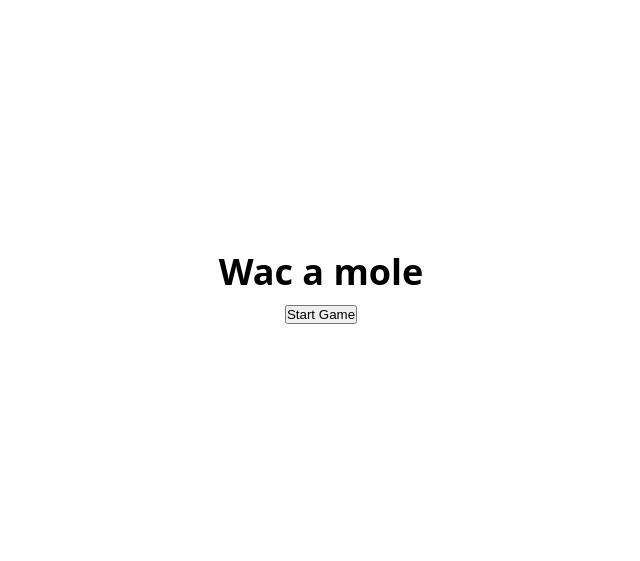
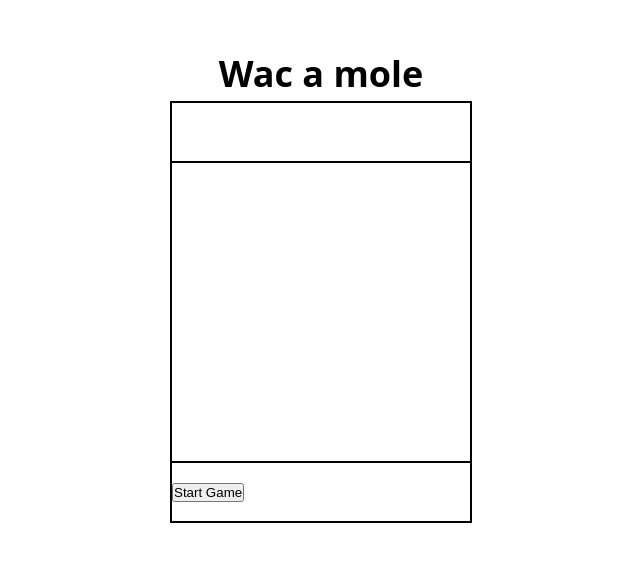
Before and after one commit to rjsudhin/wac-a-mole-game, a plain HTML site: page index.html in a window 1280 px wide. Shown: the part 115-676 px from the top of the page, without its empty margins (319-959 px from the left). Drawn offline with Linux system fonts and the light colour scheme.

Commit message:
all bordered section aligned without styling finish

```diff
--- a/css/styles.css
+++ b/css/styles.css
@@ -19,3 +19,33 @@ body {
   align-items: center;
   justify-content: center;
 }
+
+#app-container {
+  border: 1px solid black;
+  .section1, .section2, .section3 {
+    border: 1px solid black;
+    width: 300px;
+  }
+
+  .section1 {
+    display: flex;
+    justify-content: space-between;
+    align-items: center;
+  }
+
+  .section2#game-grid{
+    height: 300px;
+    /* mole moves here */
+    display: grid;
+  }
+
+  .section1, .section3 {
+    height: 60px;
+  }
+
+  .section3 {
+    display: flex;
+    justify-content: space-between;
+    align-items: center;
+  }
+}
```
